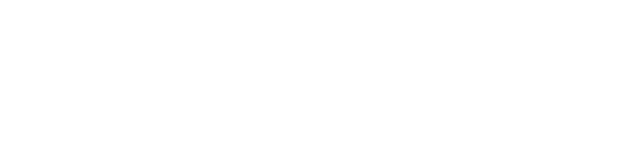
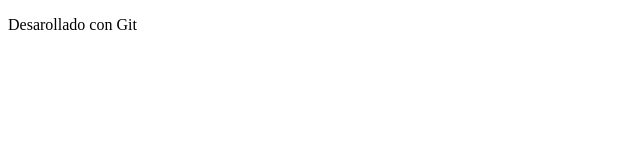
Before and after one commit to Andrea09M/proyectoGit, a plain HTML site: page index.html in a window 1280 px wide. Shown: the whole page, without its empty margins (0-640 px from the left). Drawn offline with Linux system fonts and the light colour scheme.

Commit message:
Nuevo footer añadido

```diff
--- a/index.html
+++ b/index.html
@@ -5,5 +5,10 @@
 </head>
 <body>
 
+
+
+ <footer>
+ 	<p>Desarollado con Git</p>
+ </footer>
 </body>
 </html>
```
